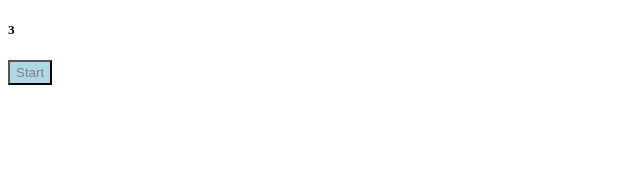
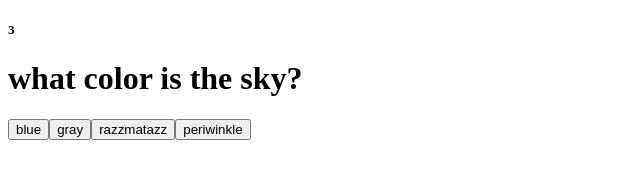
Before and after one commit to Heathlington/Web.APIs_Code.Quiz, a plain HTML site: page index.html in a window 1280 px wide. Both pictures are taken after a click on the button "Start". Shown: the whole page, without its empty margins (0-640 px from the left). Drawn offline with Linux system fonts and the light colour scheme.

Commit message:
Added tw divs, a for loop, and a few var's

```diff
--- a/assets/script.js
+++ b/assets/script.js
@@ -1,9 +1,12 @@
 
 var time = document.getElementById('time');
 var startbtn = document.getElementById("start");
+var questionsEl = document.getElementById("questions")
+var answersEl = document.getElementById("answers")
 startbtn.addEventListener("click", function(event) {
     //console.log("Event: ", event);
     console.log("Target: ", event.target);
+    event.target.classList.add("hide")
     // A timer to start
     timer();
     // A question is presented
@@ -11,11 +14,23 @@ startbtn.addEventListener("click", function(event) {
 });
 
 console.log(startbtn);
-
+var questions = [
+    {
+        question: "what color is the sky?",
+        answer: ["blue", "gray", "razzmatazz", "periwinkle"],
+        correct: "blue"
+    },
+    {
+        question: "what is 2 + 2",
+        answer: ["4", "3", "periwinkle", "5"],
+        correct: "4"
+    }
+]
+var counter = 0
 var startTime = 5;
-
+var timerInterval
 function timer() {
-    var timerInterval = setInterval(function() {
+    timerInterval = setInterval(function() {
         // we are counting down
         startTime = startTime - 1;
         console.log("Time :", startTime);
@@ -32,5 +47,19 @@ function timer() {
 }
 
 function showQuestion() {
+var questionH1 = document.createElement("h1")
+questionH1.textContent=questions[counter].question
+questionsEl.append(questionH1)
+for (var i=0; i<questions[counter].answer.length; i++) {
+    var button = document.createElement("button")
+    button.textContent = questions[counter].answer[i]
+    answersEl.append(button)
 
 }
+}
+
+//On button click check to see if they're right or wrong. If wrong, subtract 10 seconds.
+//Add 1 to our counter, and then rerun show question
+//repeat this process until the time expires or we've reached the end of the questions // there's code within this script.js that is similar to what needs to be done for these three things
+
+//Once the time expires, or the end of the questions we need to prompt for their initials, listen for a click event, and then add the time left and their initials to local storage // in class activities
--- a/assets/style.css
+++ b/assets/style.css
@@ -5,3 +5,7 @@
     color: grey;
     height: 25px;
 }
+
+.hide {
+    display: none;
+}
--- a/index.html
+++ b/index.html
@@ -13,6 +13,8 @@
             <h5 id="time">60</h5>
         </div>
     </header>
+    <div id = "questions"></div>
+    <div id = "answers"></div>
     <button id="start">Start</button>
     <script src="./assets/script.js"></script>
 </body>
```
